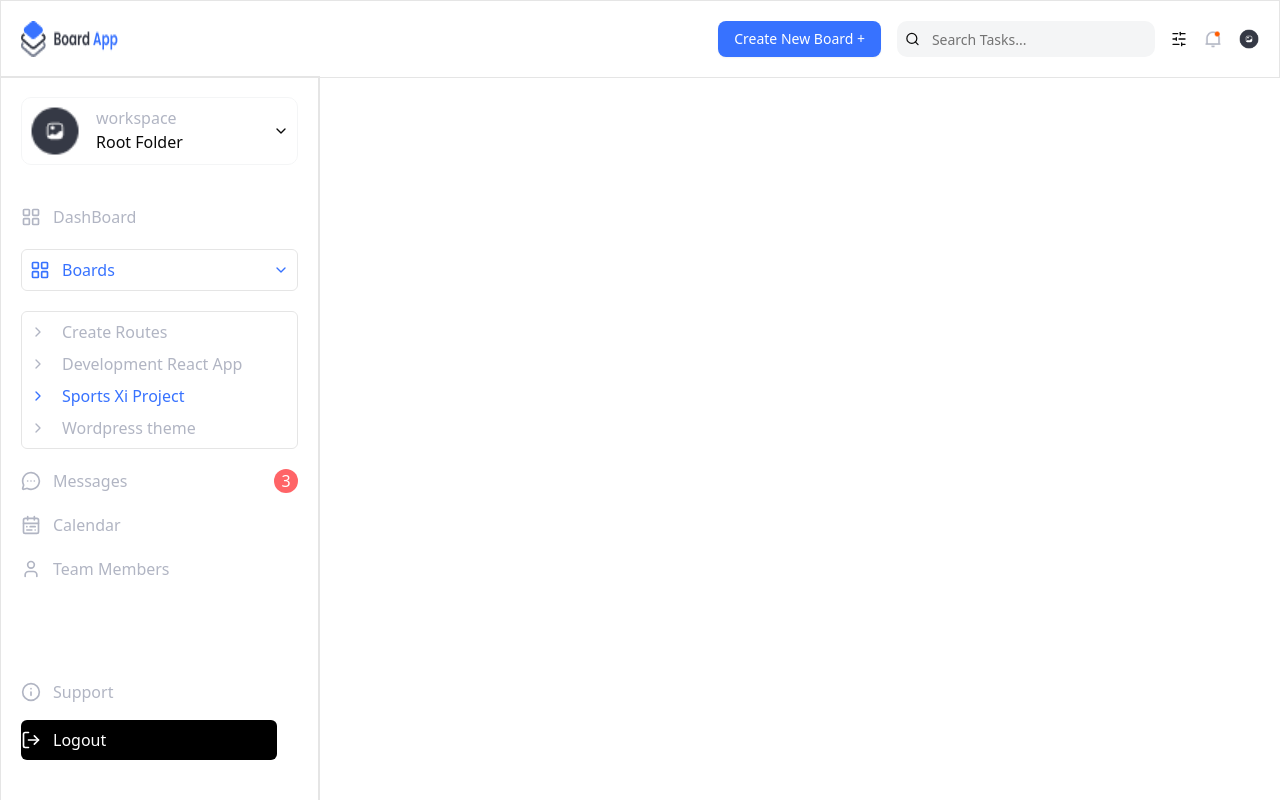
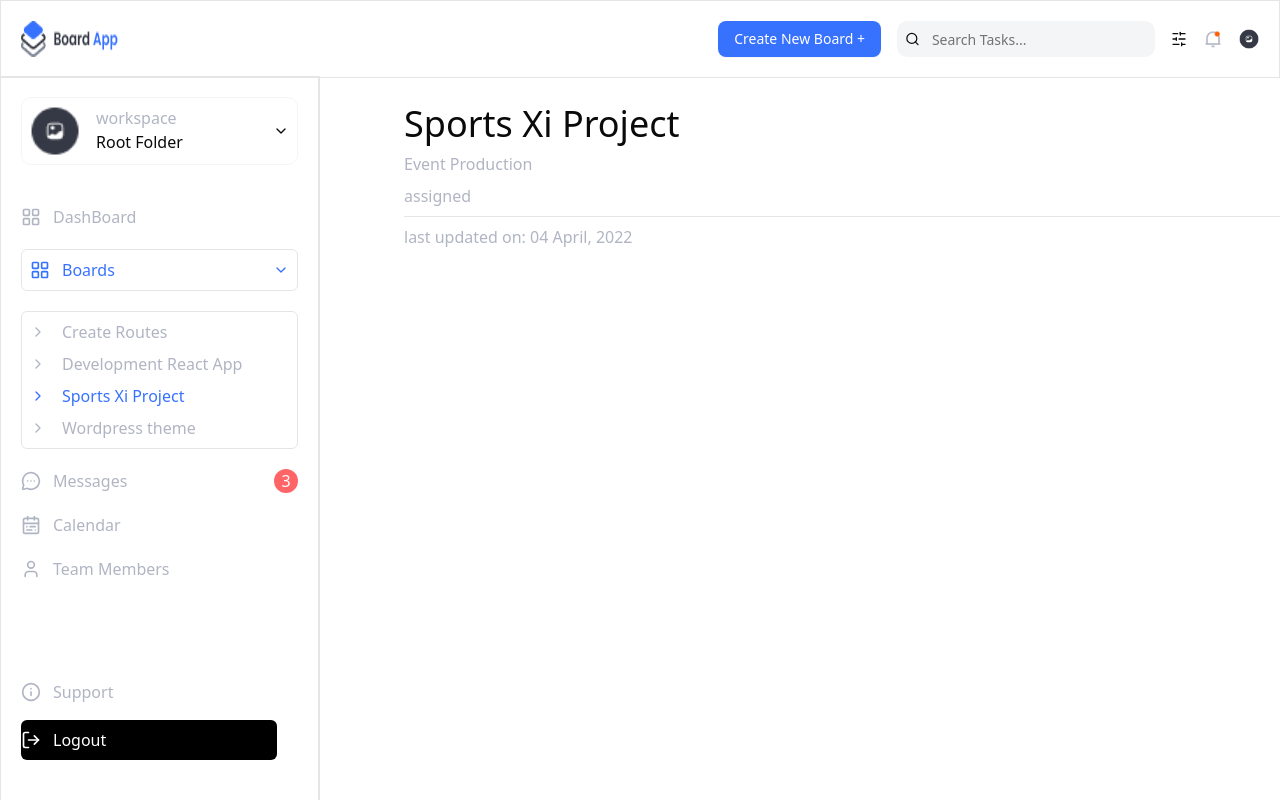
Before and after one commit to aboo212031/Board-App, a Next.js app: page / in a window 1280 px wide. Built offline with nearby package versions, Linux system fonts and the light colour scheme.

Commit message:
feat: heading card

```diff
--- /dev/null
+++ b/app/components/HeadingCard.tsx
@@ -0,0 +1,11 @@
+export default function HeadingCard() {
+  return (
+    <div className="flex flex-col gap-2 p-6">
+        <p className="text-4xl">Sports Xi Project</p>
+        <p className=" text-[#B1B5C3]">Event Production</p>
+        <p className="text-[#B1B5C3]">assigned</p>
+        <hr className="w-screen"></hr>
+        <div className="text-[#B1B5C3]">last updated on: 04 April, 2022</div>
+    </div>
+  );
+}
--- a/app/layout.tsx
+++ b/app/layout.tsx
@@ -3,21 +3,6 @@ import { Geist, Geist_Mono } from "next/font/google";
 import "./globals.css";
 import NavBar from "./components/NavBar";
 import SideBar from "./components/SideBar";
-
-const geistSans = Geist({
-  variable: "--font-geist-sans",
-  subsets: ["latin"],
-});
-
-const geistMono = Geist_Mono({
-  variable: "--font-geist-mono",
-  subsets: ["latin"],
-});
-
-export const metadata: Metadata = {
-  title: "Create Next App",
-  description: "Generated by create next app",
-};
 
 export default function RootLayout({
   children,
@@ -28,9 +13,7 @@ export default function RootLayout({
     <html lang="en">
       <NavBar />
       <SideBar />
-      <body
-        className={`${geistSans.variable} ${geistMono.variable} antialiased`}
-      >
+      <body>
         {children}
       </body>
     </html>
--- a/app/page.tsx
+++ b/app/page.tsx
@@ -1,8 +1,10 @@
 import Image from "next/image";
+import HeadingCard from "./components/HeadingCard";
 
 export default function Home() {
   return (
-    <div>
+    <div className="fixed top-20 left-95">
+      <HeadingCard />
     </div>
   );
 }
```
